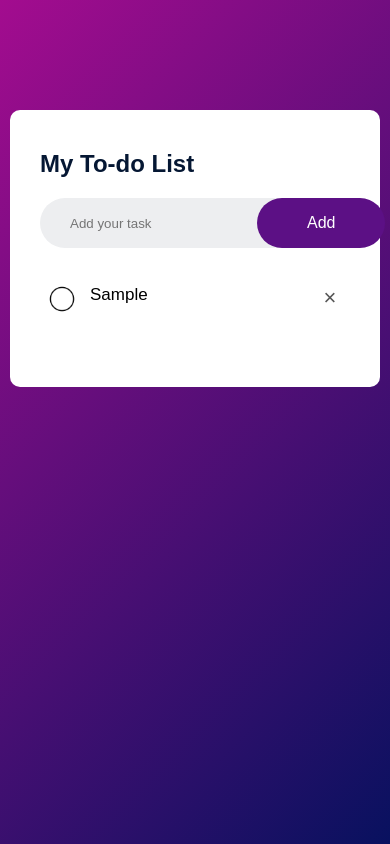
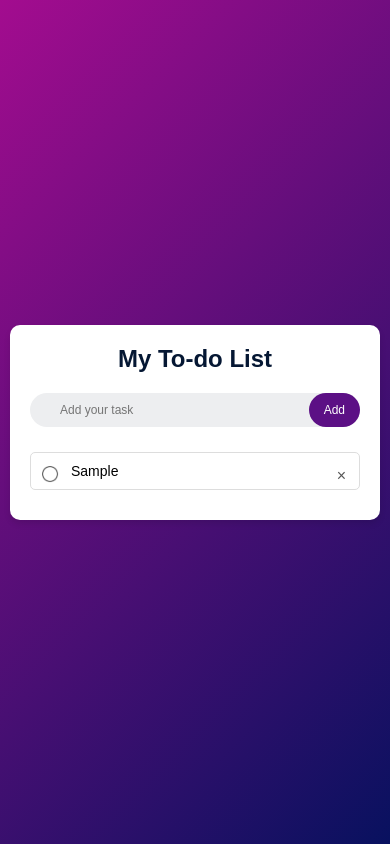
Before and after one commit to cynraw/TodoList, a plain HTML site: page index.html in a window 390 px wide. Both pictures are taken after typing "Sample" into the empty fields and a click on the button "Add". Drawn offline with Linux system fonts and the light colour scheme.

Commit message:
responsive design update

```diff
--- a/styles.css
+++ b/styles.css
@@ -1,31 +1,38 @@
-*{
+* {
     margin: 0;
     padding: 0;
-    font-family: 'poppins', sans-serif;
+    font-family: 'Poppins', sans-serif;
     box-sizing: border-box;
 }
 
-.container{
+.container {
     width: 100%;
     min-height: 100vh;
-    background: linear-gradient(135deg, #a30c8f, #08115f) ;
+    background: linear-gradient(135deg, #a30c8f, #08115f);
     padding: 10px;
+    display: flex;
+    justify-content: center;
+    align-items: center;
 }
-.todo-list{
+
+.todo-list {
     width: 100%;
     max-width: 540px;
     background: #fff;
-    margin: 100px auto 20px;
-    padding:40px 30px 70px;
+    margin: 20px auto;
+    padding: 40px 30px 70px;
     border-radius: 10px;
+    box-shadow: 0 4px 6px rgba(0, 0, 0, 0.1);
 }
-.todo-list h2{
+
+.todo-list h2 {
     color: #051733;
-    display: flex;
-    align-items: center;
+    text-align: center;
     margin-bottom: 20px;
+    font-size: 1.8rem;
 }
-.tasks{
+
+.tasks {
     display: flex;
     align-items: center;
     justify-content: space-between;
@@ -34,69 +41,120 @@
     padding-left: 20px;
     margin-bottom: 25px;
 }
-input{
+
+input {
     flex: 1;
     border: none;
     outline: none;
     background: transparent;
     padding: 10px;
-    font-weight: 14px;
+    font-size: 14px;
 }
-button{
+
+button {
     border: none;
     outline: none;
-    padding: 16px 50px;
+    padding: 12px 20px;
     background: #5c1085;
     color: #fff;
-    font-size: 16px;
+    font-size: 14px;
     cursor: pointer;
     border-radius: 40px;
+    transition: background-color 0.3s;
 }
-ul li{
+
+button:hover {
+    background: #430a64;
+}
+
+ul li {
     list-style: none;
-    font-size: 17px;
+    font-size: 16px;
     padding: 12px 8px 12px 50px;
     user-select: none;
-
+    cursor: pointer;
     position: relative;
-    cursor: grab;
-}
-ul li:active {
-    cursor: grabbing;
-    opacity: 0.6;
+    margin-bottom: 10px;
+    border: 1px solid #ddd;
+    border-radius: 5px;
 }
 
-ul li::before{
-    content:'';
+ul li::before {
+    content: '';
     position: absolute;
-    height: 28px;
-    width: 28px;
+    height: 20px;
+    width: 20px;
     border-radius: 50%;
     background-image: url(images/unchecked.png);
     background-size: cover;
     background-position: center;
-    top: 12px;
-    left: 8px;
+    top: 15px;
+    left: 15px;
 }
-ul li.checked{
+
+ul li.checked {
     color: #555;
     text-decoration: line-through;
 }
-ul li.checked::before{
+
+ul li.checked::before {
     background-image: url(images/checked.png);
 }
-ul li span{
+
+ul li span {
     position: absolute;
-    right: 0;
-    top: 5px;
-    width: 40px;
-    height: 40px;
-    font-size: 22px;
+    right: 10px;
+    top: 12px;
+    width: 30px;
+    height: 30px;
+    font-size: 18px;
     color: #555;
-    line-height: 40px;
+    line-height: 30px;
     text-align: center;
     border-radius: 50%;
+    cursor: pointer;
 }
-ul li span:hover{
+
+ul li span:hover {
     background: #edeef0;
 }
+
+/* Responsive Design */
+@media (max-width: 768px) {
+    .todo-list {
+        padding: 20px;
+    }
+
+    .todo-list h2 {
+        font-size: 1.5rem;
+    }
+
+    button {
+        font-size: 12px;
+        padding: 10px 15px;
+    }
+
+    input {
+        font-size: 12px;
+    }
+
+    ul li {
+        font-size: 14px;
+        padding: 10px 8px 10px 40px;
+    }
+
+    ul li::before {
+        height: 18px;
+        width: 18px;
+        top: 12px;
+        left: 10px;
+    }
+
+    ul li span {
+        width: 25px;
+        height: 25px;
+        font-size: 16px;
+        top: 8px;
+        right: 5px;
+    }
+}
```
